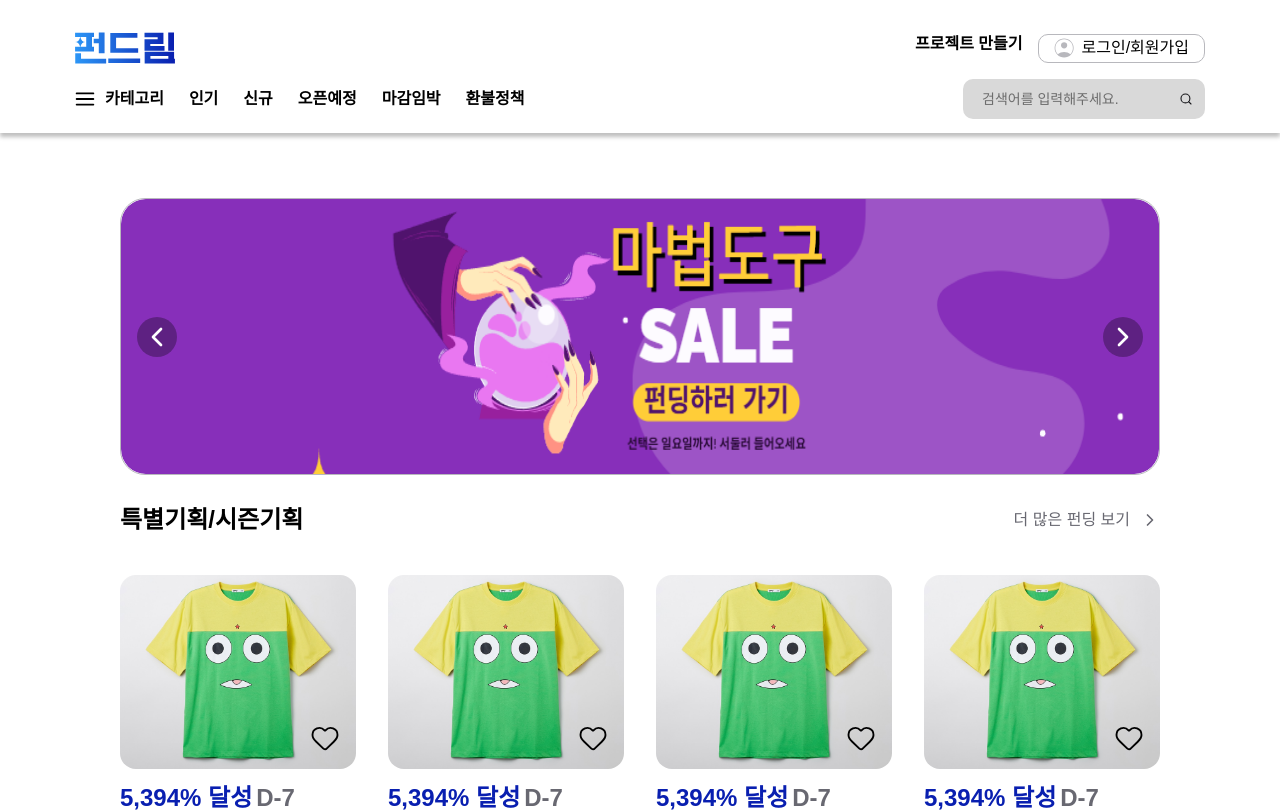
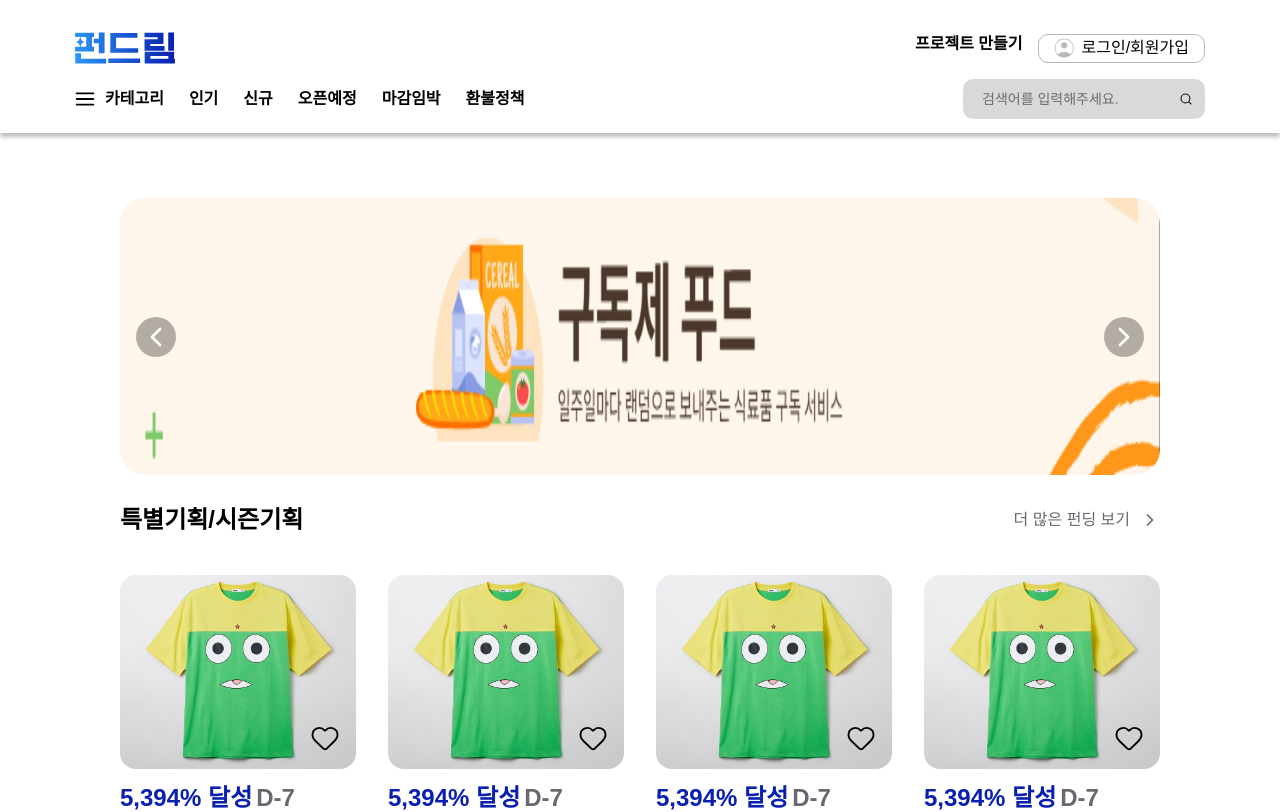
Before and after one commit to FRONTENDBOOTCAMP-13th/Final-11-Cutie, a Next.js app: page / in a window 1280 px wide. Shown: the top 812 px of the page. Built offline with nearby package versions, Linux system fonts and the light colour scheme.

Commit message:
✨add: MainBanner slide function

```diff
--- a/src/app/(main)/MainBanner.tsx
+++ b/src/app/(main)/MainBanner.tsx
@@ -1,9 +1,9 @@
 'use client';
 
-import { useState } from 'react';
 import { ChevronLeft, ChevronRight } from 'lucide-react';
 import Link from 'next/link';
 import Image from 'next/image';
+import { useEffect, useState } from 'react';
 
 const bannerImages = ['/images/banner1.png', '/images/banner2.png', '/images/banner3.png'];
 
@@ -20,28 +20,37 @@ export default function MainBanner() {
     setCurrentIndex(prev => (prev === bannerImages.length - 1 ? 0 : prev + 1));
   };
 
+  // 자동 슬라이드 (3초마다)
+  useEffect(() => {
+    const interval = setInterval(() => {
+      setCurrentIndex(prev => (prev === bannerImages.length - 1 ? 0 : prev + 1));
+    }, 2000);
+
+    return () => clearInterval(interval); // 컴포넌트 unmount 시 제거
+  }, []);
+
   return (
-    <div className="relative w-full overflow-hidden">
+    <div className="relative w-full overflow-hidden px-0">
       <div className="flex items-center justify-center">
-        <div className="relative w-full aspect-[15/4] rounded-[25px] border border-secondary-200 overflow-hidden">
+        <div className="relative w-full aspect-[15/4] rounded-0 tablet:rounded-[25px] laptop:rounded-[25px] overflow-hidden">
           <Image
             src={bannerImages[currentIndex]}
             alt="배너 이미지"
             fill
             priority
-            className="object-center bg-center rounded-[25px]"
+            className="object-center bg-center  rounded-0 tablet:rounded-[25px] laptop:rounded-[25px]"
           />
 
           <button
             onClick={prevSlide}
-            className="absolute top-1/2 -translate-y-1/2 left-4 z-10 text-white bg-black/30 hover:bg-black/50 p-1 rounded-full"
+            className="absolute top-1/2 -translate-y-1/2 left-4 z-10 text-white bg-black/30 hover:bg-black/50 p-1  rounded-[25px]"
           >
             <ChevronLeft size={32} />
           </button>
 
           <button
             onClick={nextSlide}
-            className="absolute top-1/2 -translate-y-1/2 right-4 z-10 text-white bg-black/30 hover:bg-black/50 p-1 rounded-full"
+            className="absolute top-1/2 -translate-y-1/2 right-4 z-10 text-white bg-black/30 hover:bg-black/50 p-1  rounded-[25px]"
           >
             <ChevronRight size={32} />
           </button>
```
